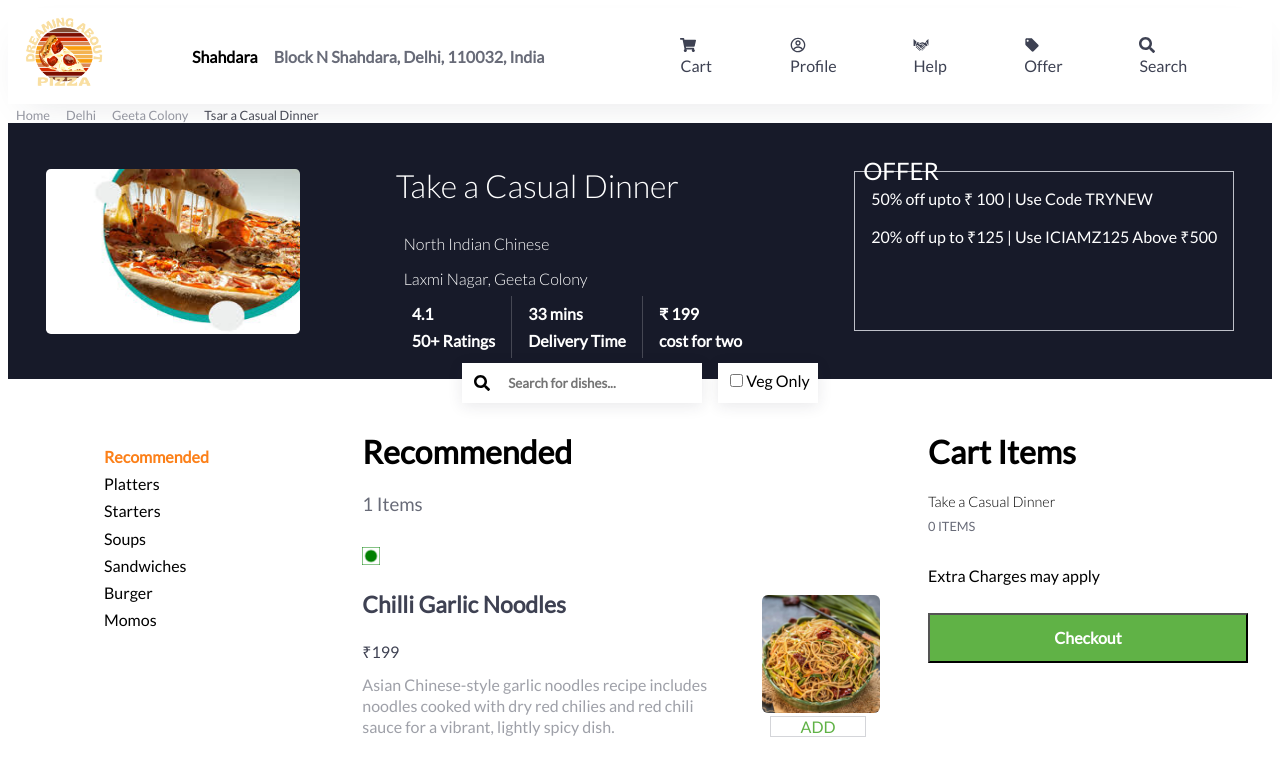
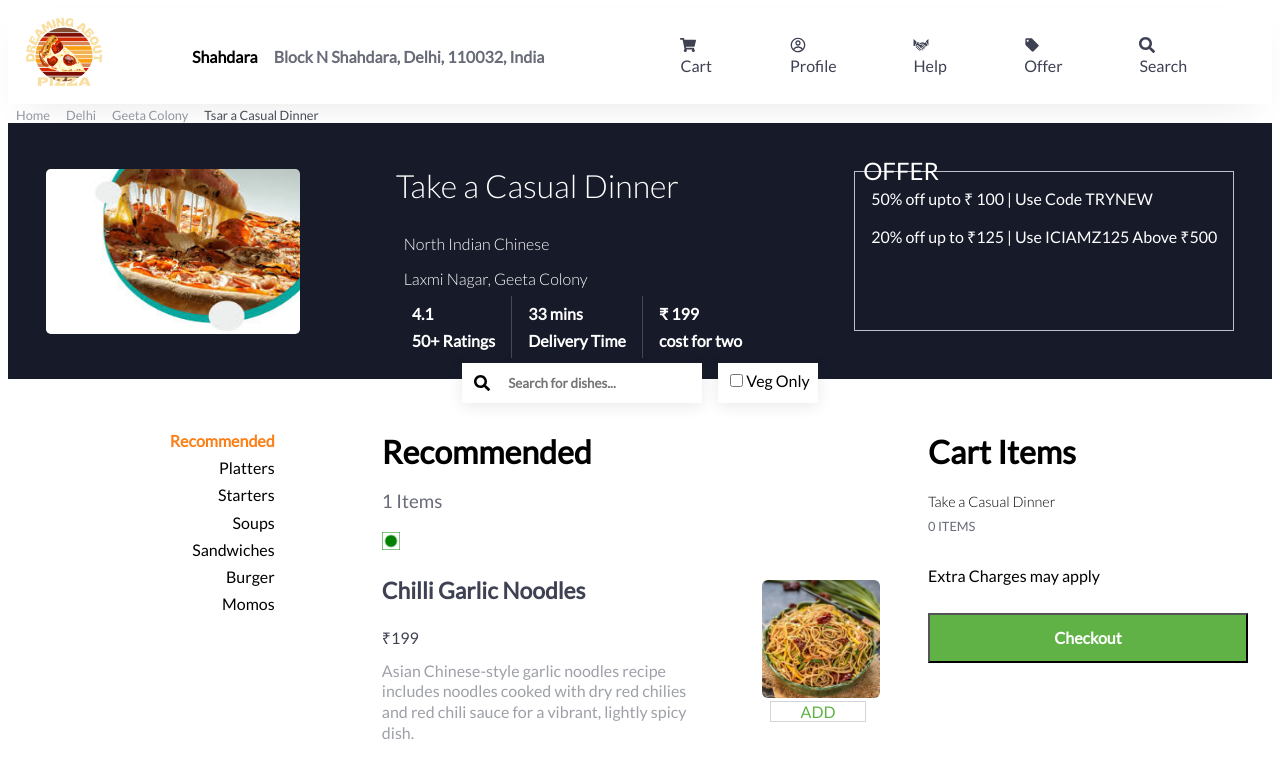
Before and after one commit to deepika845/ShoppingCartDesign, a React (Create React App) app in the folder my-app-react/: page / in a window 1280 px wide. Shown: the top 778 px of the page. Built offline with nearby package versions, Linux system fonts and the light colour scheme.

Commit message:
Added changes to style sheets

```diff
--- a/my-app-react/src/Components/MenuContentList/menuContentList.style.css
+++ b/my-app-react/src/Components/MenuContentList/menuContentList.style.css
@@ -1,18 +1,17 @@
 .content-List-heading {
   font-weight: 600;
+  margin-bottom: 0rem;
 }
 .num-items {
   color: #686b78;
   font-weight: 500;
 }
 .menu-content-list {
-
-  flex: 2 0 0;
+  flex-grow: 1;
+  width: 23rem;
+  padding: 0 0 0 4.7rem;
+  margin: 0rem;
 }
-.menuHeading {
-  margin-bottom: 2rem;
-}
-
 
 .add-button:hover {
   box-shadow: 0 0 20px 0px rgb(0 0 0 / 50%);
@@ -68,7 +67,7 @@
   border: 0.0625rem solid #d4d5d9;
   cursor: pointer;
 }
-.product-list{
+.product-list {
   padding-left: 0rem;
 }
 .selected-item-quantity {
--- a/my-app-react/src/Components/MenuList/menuList.style.css
+++ b/my-app-react/src/Components/MenuList/menuList.style.css
@@ -1,11 +1,14 @@
 .menu-list {
   list-style: none;
-  flex: 0.8 0 0;
-  margin: 2rem;
+  flex: 0.8 0;
+  /* margin: 2rem; */
+  padding-right: 2rem;
 }
 .dish-item {
   line-height: 1.7rem;
+  text-align: end;
 }
+
 .menu-link {
   cursor: pointer;
 }
--- a/my-app-react/src/redux/selectors.js
+++ b/my-app-react/src/redux/selectors.js
@@ -5,7 +5,6 @@ export const getActiveMenuByFilter = (activeMenu) => {
 };
 
 export const getActiveMenu = (store) => store.activeMenu;
-
 
 export const getCartItems = (store) => {
   const { cartItems } = store;
@@ -20,7 +19,7 @@ export const getCartItemByName = (store, dishName) => {
     ? { ...getCartItems(store).bydishNames[dishName], dishName }
     : {};
   console.log("from here to", getCartItems(store));
-  //console.log("In cart by Name",res);
+
   return res;
 };
 export const getCartListByName = (store) =>
```
